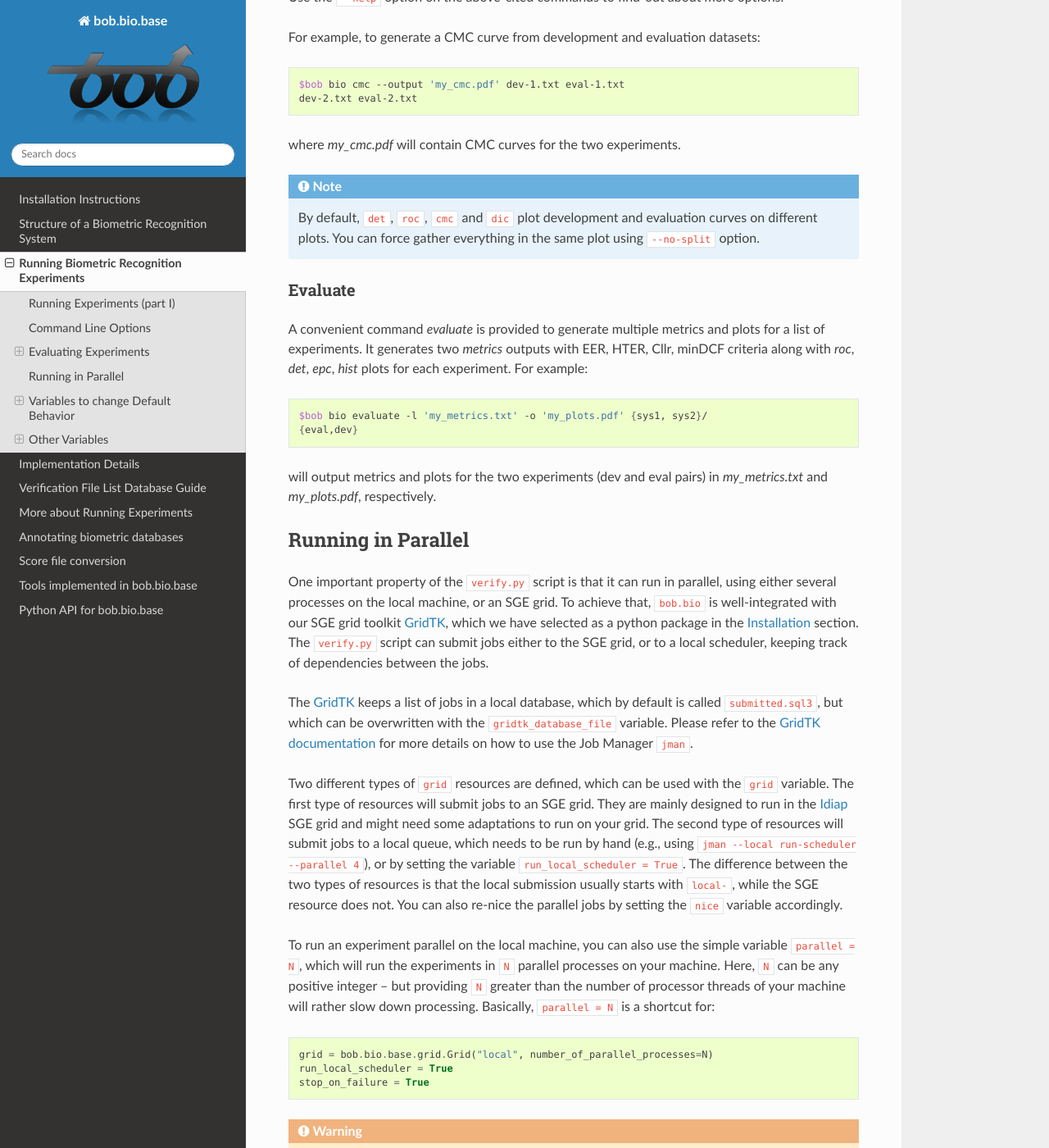
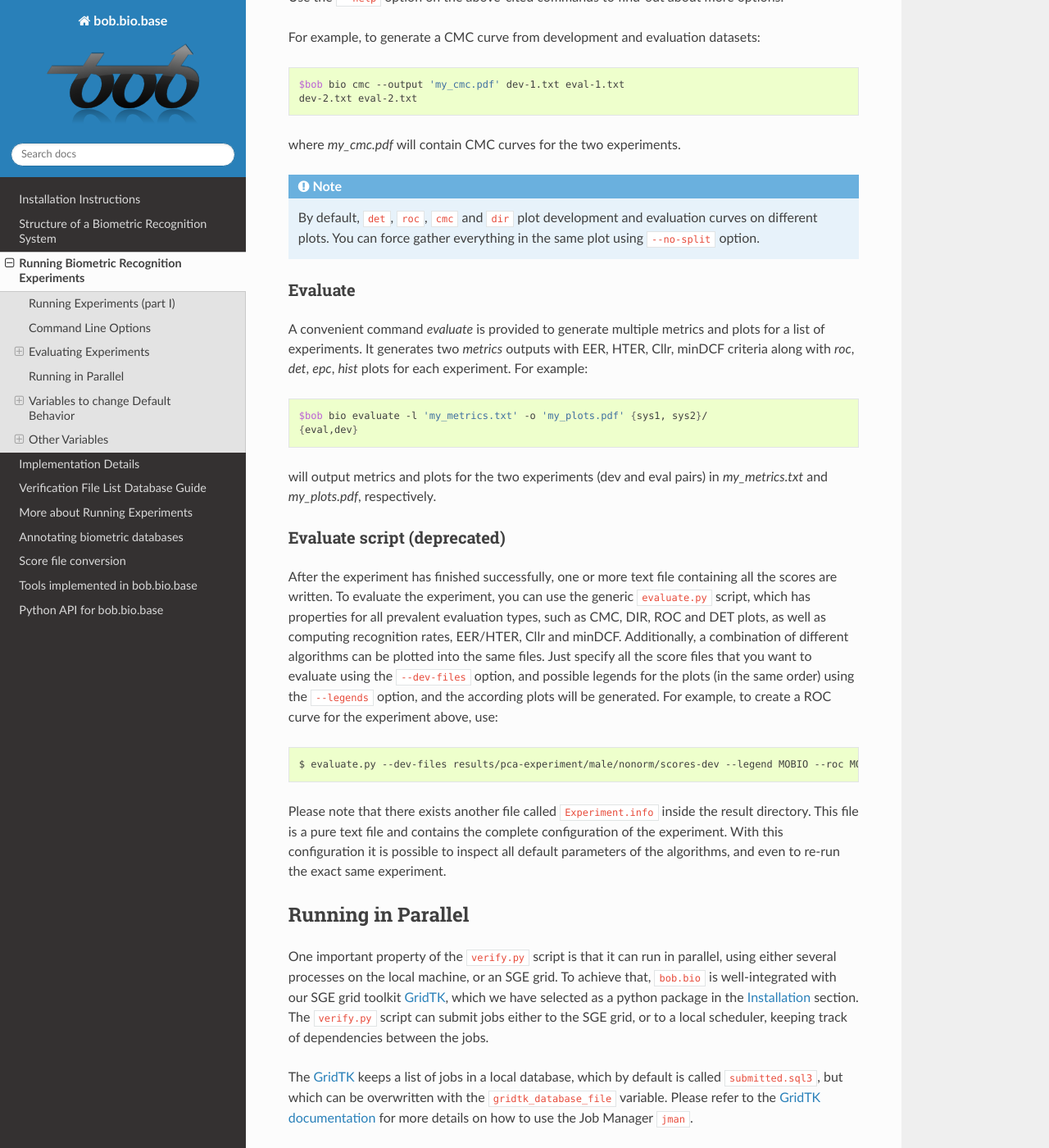
Before and after one commit to bioidiap/bob.bio.base, a Sphinx documentation site: the page built from doc/experiments.rst, in a window 1280 px wide and 1400 px high, scrolled down 5300 px. Shown: the whole window at 82% size. Built offline with Sphinx 7.4.7 and the Read the Docs theme 2.0.0, drawn with Linux system fonts in a browser that asks for light colours; the version number could not be read and is left out; some of the changed text lies outside the part shown.

Commit message:
Change DIC to DIR, add old evaluate.py guoide information

```diff
--- a/doc/experiments.rst
+++ b/doc/experiments.rst
@@ -227,7 +227,7 @@ file containing the plots. Available plots are:
 
 *  ``cmc`` (cumulative match characteristic curve)
 
-*  ``dic`` (detection identification curve)
+*  ``dir`` (detection identification rate)
 
 Use the ``--help`` option on the above-cited commands to find-out about more
 options.
@@ -243,7 +243,7 @@ For example, to generate a CMC curve from development and evaluation datasets:
 where `my_cmc.pdf` will contain CMC curves for the two experiments.
 
 .. note::
-    By default, ``det``, ``roc``, ``cmc`` and ``dic`` plot development and
+    By default, ``det``, ``roc``, ``cmc`` and ``dir`` plot development and
     evaluation curves on
     different plots. You can force gather everything in the same plot using
     ``--no-split`` option.
@@ -263,6 +263,24 @@ experiment. For example:
 
 will output metrics and plots for the two experiments (dev and eval pairs) in
 `my_metrics.txt` and `my_plots.pdf`, respectively.
+
+Evaluate script (deprecated)
+============================
+
+After the experiment has finished successfully, one or more text file containing all the scores are written.
+To evaluate the experiment, you can use the generic ``evaluate.py`` script, which has properties for all prevalent evaluation types, such as CMC, DIR, ROC and DET plots, as well as computing recognition rates, EER/HTER, Cllr and minDCF.
+Additionally, a combination of different algorithms can be plotted into the same files.
+Just specify all the score files that you want to evaluate using the ``--dev-files`` option, and possible legends for the plots (in the same order) using the ``--legends`` option, and the according plots will be generated.
+For example, to create a ROC curve for the experiment above, use:
+
+.. code-block:: sh
+
+   $ evaluate.py --dev-files results/pca-experiment/male/nonorm/scores-dev --legend MOBIO --roc MOBIO_MALE_ROC.pdf -vv
+
+
+Please note that there exists another file called ``Experiment.info`` inside the result directory.
+This file is a pure text file and contains the complete configuration of the experiment.
+With this configuration it is possible to inspect all default parameters of the algorithms, and even to re-run the exact same experiment.
 
 .. _running_in_parallel:
 
--- a/doc/py_api.rst
+++ b/doc/py_api.rst
@@ -113,7 +113,7 @@ Plotting
 --------
 .. autosummary::
    bob.bio.base.script.figure.Cmc
-   bob.bio.base.script.figure.Dic
+   bob.bio.base.script.figure.Dir
    bob.bio.base.script.figure.Hist
 
 OpenBR conversions
--- a/setup.py
+++ b/setup.py
@@ -144,7 +144,7 @@ setup(
         'epc               = bob.bio.base.script.commands:epc',
         'hist              = bob.bio.base.script.commands:hist',
         'cmc               = bob.bio.base.script.commands:cmc',
-        'dic               = bob.bio.base.script.commands:dic',
+        'dir               = bob.bio.base.script.commands:dir',
         'gen               = bob.bio.base.script.gen:gen',
         'evaluate          = bob.bio.base.script.commands:evaluate',
       ],
```
Also changed, not shown: 3 other files.
